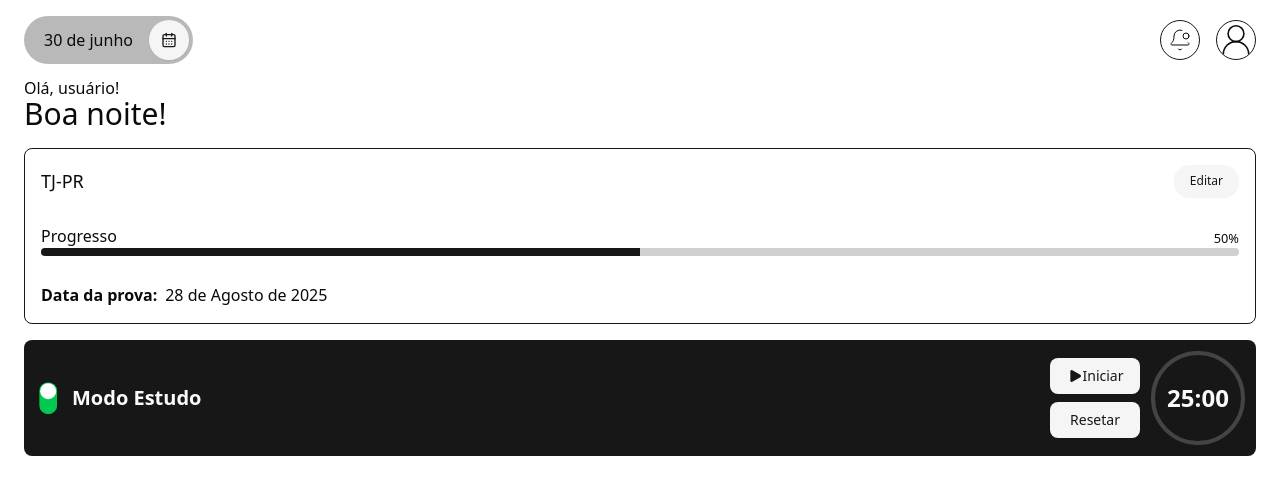
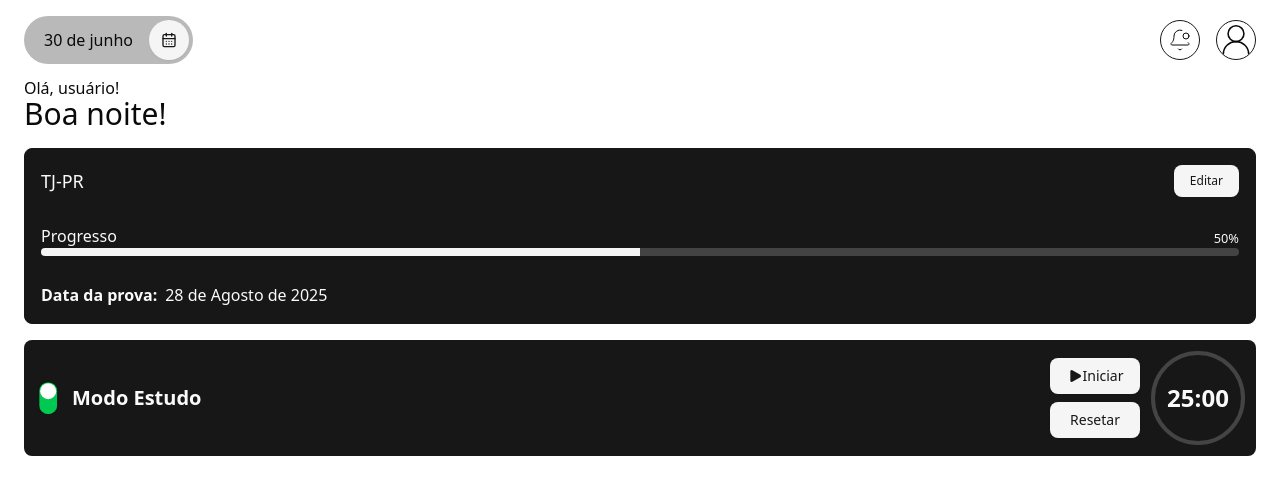
Before and after one commit to AlexEduSantos/Kronos, a Next.js app in the folder frontend/: page / in a window 1280 px wide. Shown: the top 494 px of the page. Built offline with nearby package versions, Linux system fonts and the light colour scheme.

Commit message:
fix: ajustar estilo do componente MiniSchedule e corrigir classes do componente Progress

```diff
--- a/frontend/src/_components/mini-schedule.tsx
+++ b/frontend/src/_components/mini-schedule.tsx
@@ -4,12 +4,12 @@ import { Progress } from "./ui/progress";
 const MiniSchedule = () => {
   return (
     <div className="w-full h-44 px-6 flex flex-col gap-2">
-      <div className="w-full h-full border border-primary rounded-md p-4 flex flex-col gap-2 justify-between">
+      <div className="w-full h-full border border-primary rounded-md p-4 flex flex-col gap-2 justify-between bg-primary text-primary-foreground">
         <div className="w-full  flex items-center justify-between">
           <h2 className="text-lg">TJ-PR</h2>
           <Button
             variant={"secondary"}
-            className="rounded-full h-8 px-4 text-xs"
+            className="h-8 px-4 text-xs"
           >
             Editar
           </Button>
@@ -19,7 +19,10 @@ const MiniSchedule = () => {
             <p>Progresso</p>
             <small>50%</small>
           </div>
-          <Progress value={50} className="w-full " />
+          <Progress
+            value={50}
+            className=""
+          />
         </div>
         <div className="w-full flex gap-2">
           <h2 className="font-semibold">Data da prova:</h2>
--- a/frontend/src/_components/ui/progress.tsx
+++ b/frontend/src/_components/ui/progress.tsx
@@ -14,14 +14,14 @@ function Progress({
     <ProgressPrimitive.Root
       data-slot="progress"
       className={cn(
-        "bg-primary/20 relative h-2 w-full overflow-hidden rounded-full",
+        "bg-secondary/20 relative h-2 w-full overflow-hidden rounded-full",
         className
       )}
       {...props}
     >
       <ProgressPrimitive.Indicator
         data-slot="progress-indicator"
-        className="bg-primary h-full w-full flex-1 transition-all"
+        className="bg-secondary h-full w-full flex-1 transition-all"
         style={{ transform: `translateX(-${100 - (value || 0)}%)` }}
       />
     </ProgressPrimitive.Root>
```
